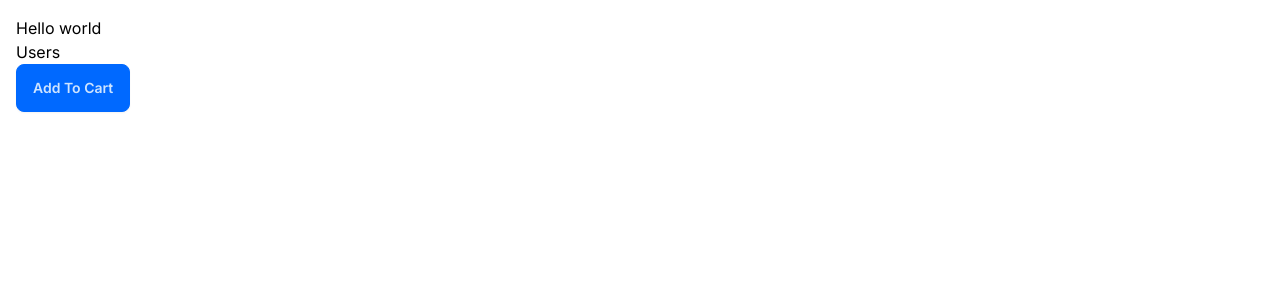
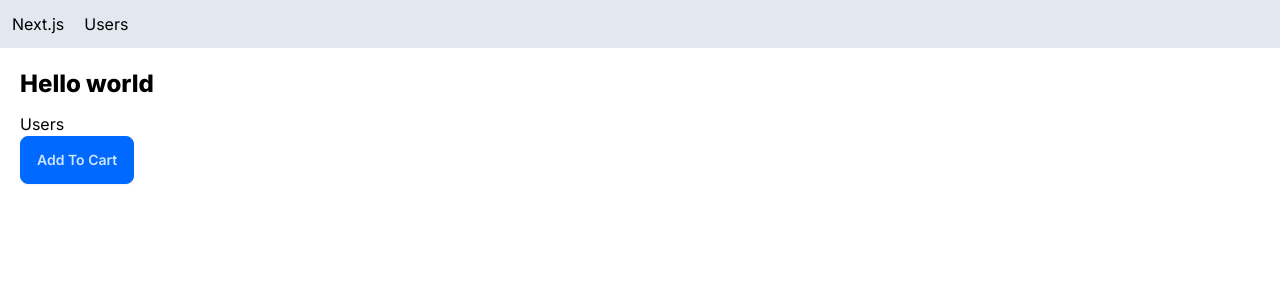
Before and after one commit to LahiruMadushann/Tracking_Issue, a Next.js app: page / in a window 1280 px wide. Shown: the top 300 px of the page. Built offline with nearby package versions, Linux system fonts and the light colour scheme.

Commit message:
create nav bar

```diff
--- /dev/null
+++ b/app/NavBar.tsx
@@ -0,0 +1,13 @@
+import Link from 'next/link'
+import React from 'react'
+
+const NavBar = () => {
+  return (
+    <div className='flex bg-slate-200 p-3'>
+      <Link href="/" className='mr-5'>Next.js</Link>
+      <Link href="/users">Users</Link>
+    </div>
+  )
+}
+
+export default NavBar
--- /dev/null
+++ b/app/admin/layout.tsx
@@ -0,0 +1,16 @@
+import React, { ReactNode } from 'react'
+
+interface Props {
+    children: ReactNode;
+}
+
+const AdminLayout = ({children}: Props) => {
+  return (
+    <div className='flex'>
+      <aside className='bg-slate-200 p-5 mr-5'>Admin Sidebar</aside>
+      <div>{children}</div>
+    </div>
+  )
+}
+
+export default AdminLayout
--- /dev/null
+++ b/app/admin/page.tsx
@@ -0,0 +1,11 @@
+import React from 'react'
+
+const AdminHomePage = () => {
+  return (
+    <div>
+      Admin HomePage
+    </div>
+  )
+}
+
+export default AdminHomePage
--- a/app/globals.css
+++ b/app/globals.css
@@ -14,5 +14,10 @@
 
 body {
   color: rgb(var(--foreground-rgb));
-  padding: 1rem;
 }
+
+@layer base {
+  h1 {
+    @apply font-extrabold text-2xl mb-3;
+  }
+}
--- a/app/layout.tsx
+++ b/app/layout.tsx
@@ -1,6 +1,7 @@
 import './globals.css'
 import type { Metadata } from 'next'
 import { Inter } from 'next/font/google'
+import NavBar from './NavBar'
 
 const inter = Inter({ subsets: ['latin'] })
 
@@ -16,7 +17,10 @@
 }) {
   return (
     <html lang="en" data-theme="winter">
-      <body className={inter.className}>{children}</body>
+      <body className={inter.className}>
+        <NavBar />
+        <main className='p-5'>{children}</main>
+      </body>
     </html>
   )
 }
--- /dev/null
+++ b/app/products/[[...slug]]/page.tsx
@@ -0,0 +1,14 @@
+import React from 'react'
+interface Props {
+    params: { slug: string[]};
+    searchParams: { sortOrder: string}
+}
+const ProductPage = ({params: { slug }, searchParams: { sortOrder }}: Props) => {
+  return (
+    <div>
+      ProductPage {slug} {sortOrder}
+    </div>
+  )
+}
+
+export default ProductPage
--- a/app/users/UserTable.tsx
+++ b/app/users/UserTable.tsx
@@ -1,4 +1,6 @@
-import React from 'react'
+import { sort } from "fast-sort";
+import Link from "next/link";
+import React from "react";
 
 interface User {
   id: number;
@@ -6,21 +8,33 @@
   email: string;
 }
 
-const UserTable = async () => {
+interface Props {
+  sortOrder: string;
+}
+
+const UserTable = async ({ sortOrder }: Props) => {
   const res = await fetch("https://jsonplaceholder.typicode.com/users", {
     cache: "no-store",
   });
   const users: User[] = await res.json();
+
+  const sortedUsers = sort(users).asc(
+    sortOrder === "email" ? (user) => user.email : (user) => user.name
+  );
   return (
     <table className="table table-bordered">
       <thead>
         <tr>
-            <th>Name</th>
-            <th>Email</th>
+          <th>
+            <Link href="/users?sortOrder=name">Name</Link>
+          </th>
+          <th>
+            <Link href="/users?sortOrder=email">Email</Link>
+          </th>
         </tr>
       </thead>
       <tbody>
-          {users.map((user) => (
+        {sortedUsers.map((user) => (
           <tr key={user.id}>
             <td>{user.name}</td>
             <td>{user.email}</td>
@@ -28,7 +42,7 @@
         ))}
       </tbody>
     </table>
-  )
-}
+  );
+};
 
-export default UserTable
+export default UserTable;
--- a/app/users/page.tsx
+++ b/app/users/page.tsx
@@ -1,12 +1,16 @@
 import React from "react";
 import UserTable from "./UserTable";
 
-const UsersPage = async () => {
+interface Props {
+  searchParams: { sortOrder: string}
+}
+
+const UsersPage = async ({ searchParams: { sortOrder}}: Props) => {
 
   return (
     <div>
       <h1>Users</h1>
-      <UserTable />
+      <UserTable sortOrder={sortOrder} />
     </div>
   );
 };
--- a/package.json
+++ b/package.json
@@ -15,6 +15,7 @@
     "autoprefixer": "10.4.19",
     "eslint": "8.57.0",
     "eslint-config-next": "14.2.5",
+    "fast-sort": "^3.4.0",
     "next": "14.2.5",
     "postcss": "8.4.39",
     "react": "18.3.1",
```
Also changed, not shown: 1 other file (tests, documents, lock files or other folders). Lines whose indentation alone changed are shown as unchanged.
